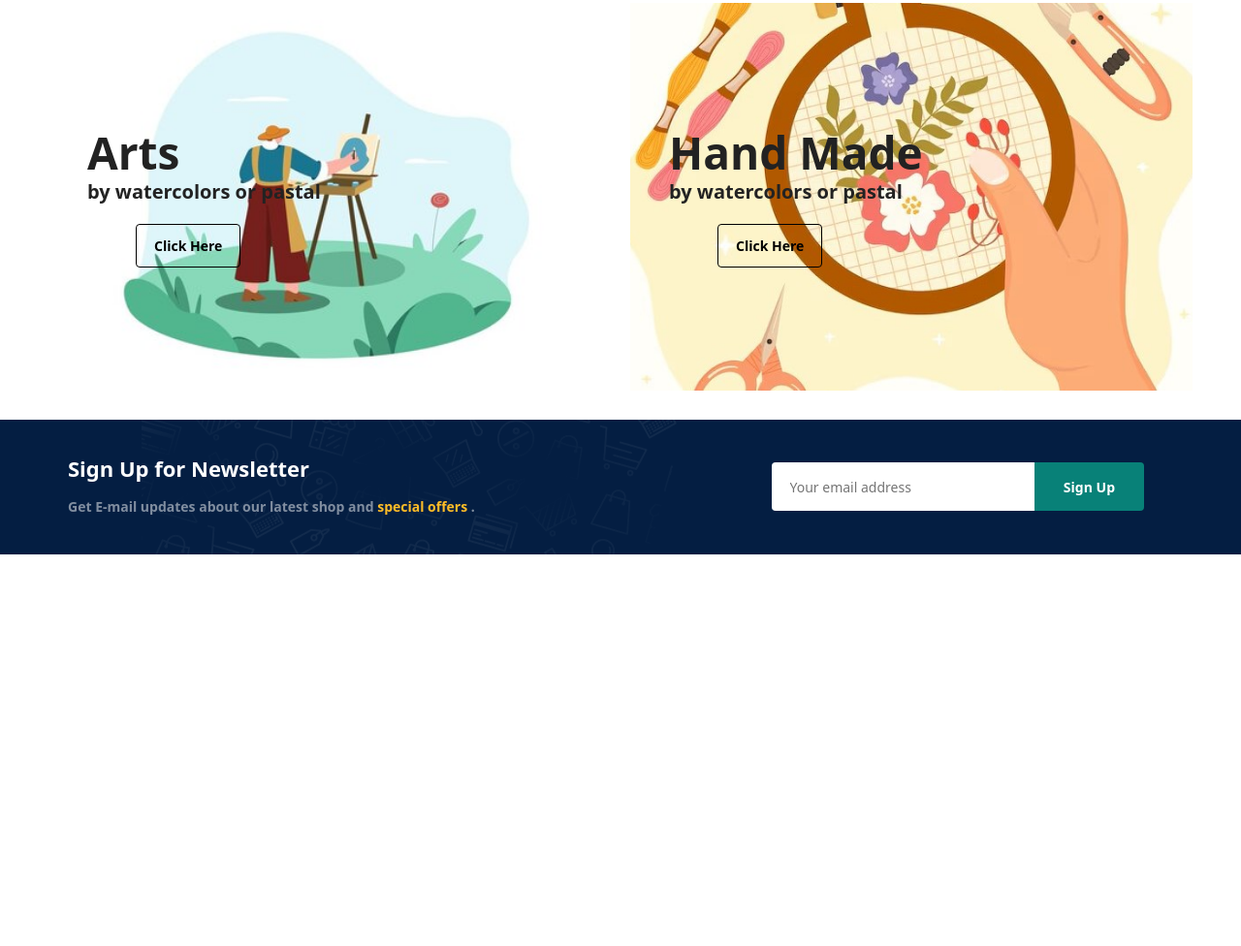
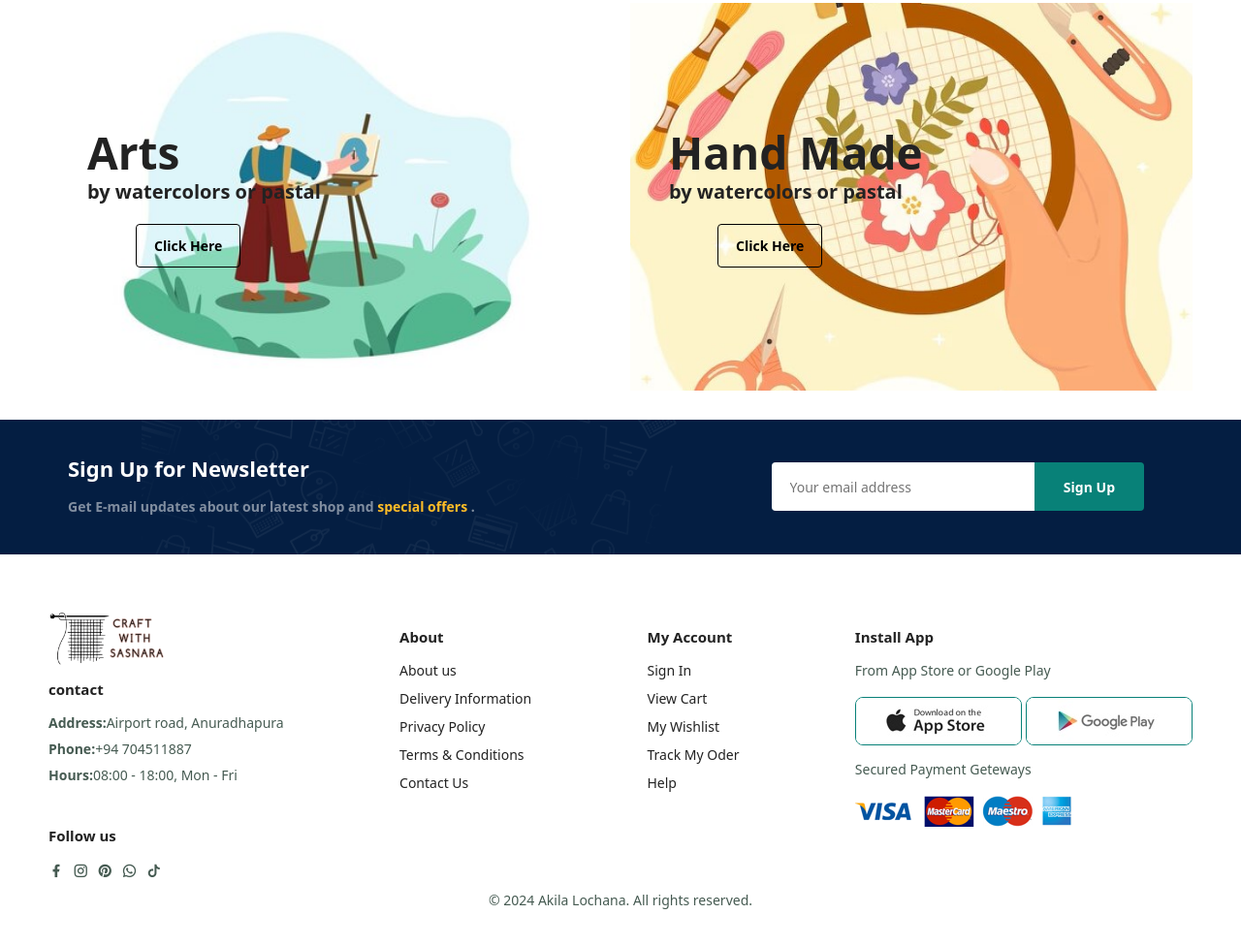
Before and after one commit to Akilalochana/bdayCards-website, a plain HTML site: page index.html in a window 1280 px wide. Shown: the part 3138-4114 px from the top of the page at 97% size. Before the commit the page ends 3710 px from the top, so only its background shows below. Drawn offline with nearby package versions, Linux system fonts and the light colour scheme.

Commit message:
create footer

```diff
--- a/index.html
+++ b/index.html
@@ -335,7 +335,63 @@
         </div>
     </section>
 
-    <footer></footer>
+    <footer class="footerpadding">
+        <div class="col">
+            <img src="imges/Screenshot_2024-09-07_230235-removebg-preview.png" class="logo" alt="">
+            <h4>contact</h4>
+            <p> <strong>Address:</strong>Airport road, Anuradhapura</p>
+            <p> <strong>Phone:</strong>+94 704511887 </p>
+            <p> <strong>Hours:</strong>08:00 - 18:00, Mon - Fri</p>
+
+            <div class="follow">
+                <h4>Follow us</h4>
+                <div class="icon">
+                    <i class="ri-facebook-fill"></i>
+                    <i class="ri-instagram-line"></i>
+                    <i class="ri-pinterest-fill"></i>
+                    <i class="ri-whatsapp-line"></i>
+                    <i class="ri-tiktok-fill"></i>
+                </div>
+            </div>
+        </div>
+
+        <div class="col">
+            <h4>About</h4>
+            <a href="#">About us</a>
+            <a href="#">Delivery Information</a>
+            <a href="#">Privacy Policy</a>
+            <a href="#">Terms & Conditions</a>
+            <a href="#">Contact Us</a>
+        </div>
+
+        <div class="col">
+            <h4>My Account</h4>
+            <a href="#">Sign In</a>
+            <a href="#">View Cart</a>
+            <a href="#">My Wishlist</a>
+            <a href="#">Track My Oder </a>
+            <a href="#">Help</a>
+        </div>
+
+        <div class="col install">
+            <h4>Install App</h4>
+            <p>From App Store or Google Play</p>
+            <div class="row">
+                <img src="imges/app/app.jpg" alt="">
+                <img src="imges/app/play.jpg" alt="">
+            </div>
+            <div>
+                <p>Secured Payment Geteways</p>
+                <img src="imges/app/pay.png" alt="">
+            </div>
+
+
+        </div>
+
+        <div class="copyRight">
+            <p>&copy; 2024 Akila Lochana. All rights reserved.</p>
+        </div>
+    </footer>
 
 
 
--- a/style.css
+++ b/style.css
@@ -449,3 +449,68 @@ img.homeImage {
     border-top-left-radius: 0;
     border-bottom-left-radius: 0;
 }
+
+.footerpadding {
+    padding: 60px 50px;
+}
+
+footer {
+    display: flex;
+    flex-wrap: wrap;
+    justify-content: space-between;
+}
+
+footer .col {
+    display: flex;
+    flex-direction: column;
+    align-items: flex-start;
+    margin-bottom: 10px;
+}
+
+footer h4 {
+    font-size: 15px;
+    padding-bottom: 15px;
+    margin-top: 15px;
+}
+
+footer p {
+    font-size: 14px;
+    margin: 0 0 8px 0;
+}
+
+footer a {
+    font-size: 14px;
+    text-decoration: none;
+    color: #222;
+    margin-bottom: 10px;
+}
+
+footer .follow {
+    margin-top: 20px;
+}
+
+footer .follow i {
+    color: #465b52;
+    padding-right: 5px;
+    cursor: pointer;
+}
+
+footer .install .row img {
+    border: 1px solid #088178;
+    border-radius: 8px;
+}
+
+footer .install img {
+    margin: 10px 0 10px 0;
+}
+
+footer .follow i:hover,
+footer a:hover {
+    color: #088178;
+}
+
+
+footer .copyRight {
+    width: 100%;
+    text-align: center;
+}
```
Also changed, not shown: imges/app/app.jpg (added), imges/app/pay.png (added), imges/app/play.jpg (added).
